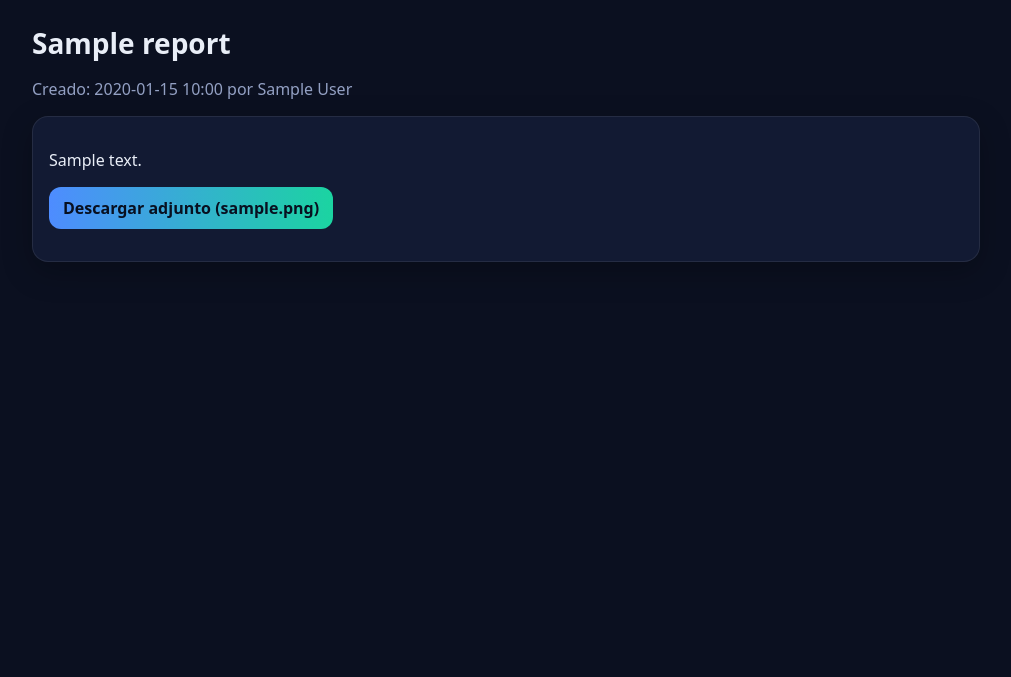
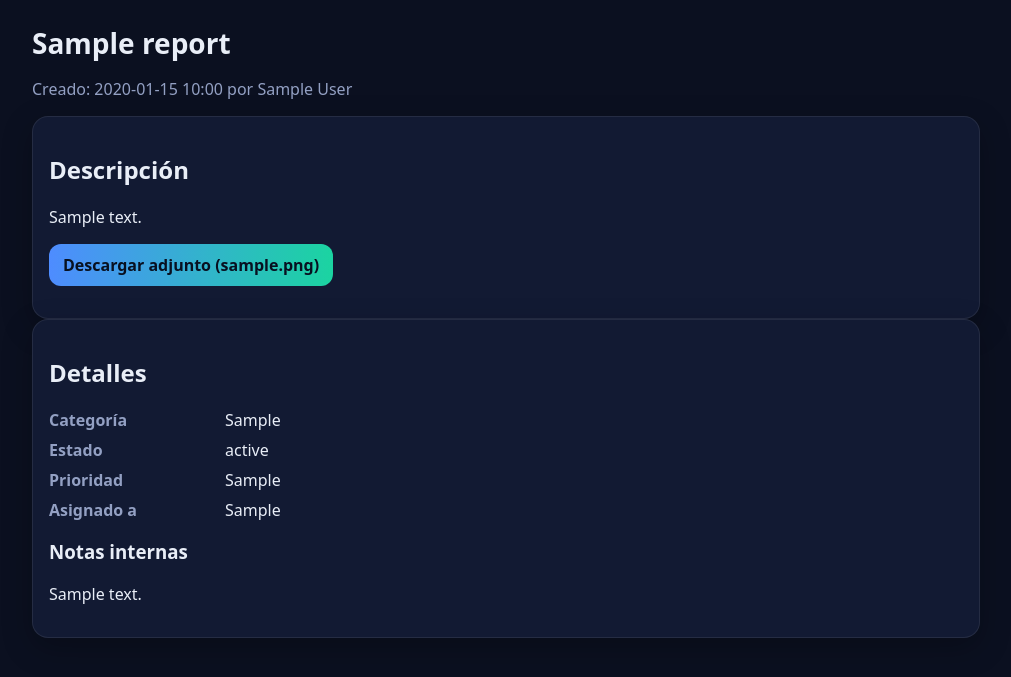
Before and after one commit to popys/report_portal, a Flask app: page /reports/1 in a window 1280 px wide. Shown: the part 69-746 px from the top of the page, without its empty margins (134-1145 px from the left). Run offline with Flask 3, Linux system fonts and the light colour scheme; a user stored in the database is signed in; tables that the repository leaves empty hold one stand-in row (values such as "Sample post"); parts of the project's set-up code (start-up, migrations or seed data) failed here and were passed over.

Commit message:
Add admin metadata fields for reports

```diff
--- a/app.py
+++ b/app.py
@@ -20,6 +20,11 @@ DEFAULT_ALLOWED_EXTS = {"pdf","doc","docx","xls","xlsx","png","jpg","jpeg","txt"
 ALLOWED_EXTS = set(os.getenv("ALLOWED_EXTS", ",".join(DEFAULT_ALLOWED_EXTS)).split(","))
 MAX_MB = int(os.getenv("UPLOAD_MAX_MB", "25"))
 MAX_CONTENT_LENGTH = MAX_MB * 1024 * 1024
+
+STATUS_OPTIONS = ["Nuevo", "En revisión", "Completado", "Cerrado"]
+PRIORITY_OPTIONS = ["Baja", "Media", "Alta"]
+DEFAULT_STATUS = STATUS_OPTIONS[0]
+DEFAULT_PRIORITY = PRIORITY_OPTIONS[1]
 
 app = Flask(__name__)
 app.config["SECRET_KEY"] = os.getenv("SECRET_KEY", os.urandom(24).hex())
@@ -52,6 +57,11 @@ class Report(db.Model):
     description = db.Column(db.Text, nullable=False)
     filename = db.Column(db.String(255), nullable=True)  # stored name on disk
     original_filename = db.Column(db.String(255), nullable=True)  # original name
+    category = db.Column(db.String(120), nullable=True)
+    status = db.Column(db.String(50), nullable=False, default=DEFAULT_STATUS)
+    priority = db.Column(db.String(20), nullable=False, default=DEFAULT_PRIORITY)
+    assigned_to = db.Column(db.String(120), nullable=True)
+    notes = db.Column(db.Text, nullable=True)
     created_at = db.Column(db.DateTime, default=datetime.utcnow)
     user_id = db.Column(db.Integer, db.ForeignKey("user.id"), nullable=False)
     user = db.relationship("User", backref=db.backref("reports", lazy=True))
@@ -115,6 +125,8 @@ def submit_report():
         title = request.form.get("title","").strip()
         description = request.form.get("description","").strip()
         file = request.files.get("file")
+        category = request.form.get("category", "").strip() if current_user.is_admin else ""
+        notes = request.form.get("notes", "").strip() if current_user.is_admin else ""
         if not title or not description:
             flash("Título y descripción son obligatorios.", "warning")
             return redirect(request.url)
@@ -131,18 +143,42 @@ def submit_report():
             file.save(UPLOAD_FOLDER / stored)
             saved_name = stored
 
+        status_value = DEFAULT_STATUS
+        priority_value = DEFAULT_PRIORITY
+        assigned_to = None
+        if current_user.is_admin:
+            status_raw = request.form.get("status", "").strip()
+            priority_raw = request.form.get("priority", "").strip()
+            assigned_raw = request.form.get("assigned_to", "").strip()
+            if status_raw in STATUS_OPTIONS:
+                status_value = status_raw
+            if priority_raw in PRIORITY_OPTIONS:
+                priority_value = priority_raw
+            assigned_to = assigned_raw or None
+
         rep = Report(
             title=title,
             description=description,
             filename=saved_name,
             original_filename=original_name,
+            category=(category or None),
+            status=status_value,
+            priority=priority_value,
+            assigned_to=assigned_to,
+            notes=(notes or None),
             user_id=current_user.id
         )
         db.session.add(rep)
         db.session.commit()
         flash("Reporte enviado.", "success")
         return redirect(url_for("index"))
-    return render_template("submit_report.html", allowed_exts=", ".join(sorted(ALLOWED_EXTS)), max_mb=MAX_MB)
+    return render_template(
+        "submit_report.html",
+        allowed_exts=", ".join(sorted(ALLOWED_EXTS)),
+        max_mb=MAX_MB,
+        status_choices=STATUS_OPTIONS,
+        priority_choices=PRIORITY_OPTIONS,
+    )
 
 @app.route("/reports/<int:report_id>")
 @login_required
--- a/static/styles.css
+++ b/static/styles.css
@@ -12,10 +12,11 @@ h1 { font-size: 28px; margin: 8px 0 16px; }
 
 .card { background:var(--card); border:1px solid rgba(255,255,255,.08); border-radius:16px; padding:16px; box-shadow: 0 10px 30px rgba(0,0,0,.25); }
 label { display:block; margin-bottom:12px; font-weight:600; }
-input[type="text"], input[type="password"], textarea, input[type="file"] {
+input[type="text"], input[type="password"], textarea, input[type="file"], select {
   width:100%; background:#0b1226; color:var(--text); border:1px solid rgba(255,255,255,.15);
   border-radius:12px; padding:10px 12px; outline:none;
 }
+select { appearance:none; }
 .checkbox { display:flex; align-items:center; gap:8px; font-weight:600; }
 .muted { color: var(--muted); }
 
@@ -36,3 +37,7 @@ input[type="text"], input[type="password"], textarea, input[type="file"] {
 .list-item:hover { background: rgba(255,255,255,.04); }
 .list-title { font-weight:700; }
 .list-meta { color:var(--muted); font-size: 12px; margin-top:4px; }
+
+.report-details { display:grid; grid-template-columns: minmax(120px, 160px) 1fr; gap:8px 16px; margin:16px 0 0; }
+.report-details dt { font-weight:700; color:var(--muted); }
+.report-details dd { margin:0; }
--- a/templates/dashboard.html
+++ b/templates/dashboard.html
@@ -9,7 +9,8 @@
       {% for r in reports %}
         <a class="list-item" href="{{ url_for('view_report', report_id=r.id) }}">
           <div class="list-title">{{ r.title }}</div>
-          <div class="list-meta">Por {{ r.user.full_name }} • {{ r.created_at.strftime('%Y-%m-%d %H:%M') }}</div>
+          <div class="list-meta">Por {{ r.user.full_name }} • {{ r.created_at.strftime('%Y-%m-%d %H:%M') }}{% if r.category %} • Categoría: {{ r.category }}{% endif %}</div>
+          <div class="list-meta">Estado: <strong>{{ r.status }}</strong> • Prioridad: <strong>{{ r.priority }}</strong>{% if r.assigned_to %} • Asignado a: {{ r.assigned_to }}{% endif %}</div>
         </a>
       {% endfor %}
     </div>
--- a/templates/view_report.html
+++ b/templates/view_report.html
@@ -4,6 +4,7 @@
   <h1>{{ report.title }}</h1>
   <p class="muted">Creado: {{ report.created_at.strftime('%Y-%m-%d %H:%M') }} por {{ report.user.full_name }}</p>
   <article class="card">
+    <h2>Descripción</h2>
     <p>{{ report.description|e }}</p>
     {% if report.filename %}
       <p><a class="btn" href="{{ url_for('download_file', filename=report.filename) }}">Descargar adjunto ({{ report.original_filename }})</a></p>
@@ -11,4 +12,21 @@
       <p class="muted">Sin adjunto.</p>
     {% endif %}
   </article>
+  <article class="card">
+    <h2>Detalles</h2>
+    <dl class="report-details">
+      <dt>Categoría</dt>
+      <dd>{{ report.category or 'No especificada' }}</dd>
+      <dt>Estado</dt>
+      <dd>{{ report.status }}</dd>
+      <dt>Prioridad</dt>
+      <dd>{{ report.priority }}</dd>
+      <dt>Asignado a</dt>
+      <dd>{{ report.assigned_to or 'Sin asignar' }}</dd>
+    </dl>
+    {% if report.notes and current_user.is_admin %}
+      <h3>Notas internas</h3>
+      <p>{{ report.notes }}</p>
+    {% endif %}
+  </article>
 {% endblock %}
```
Also changed, not shown: templates/submit_report.html (+25 -0 lines).
